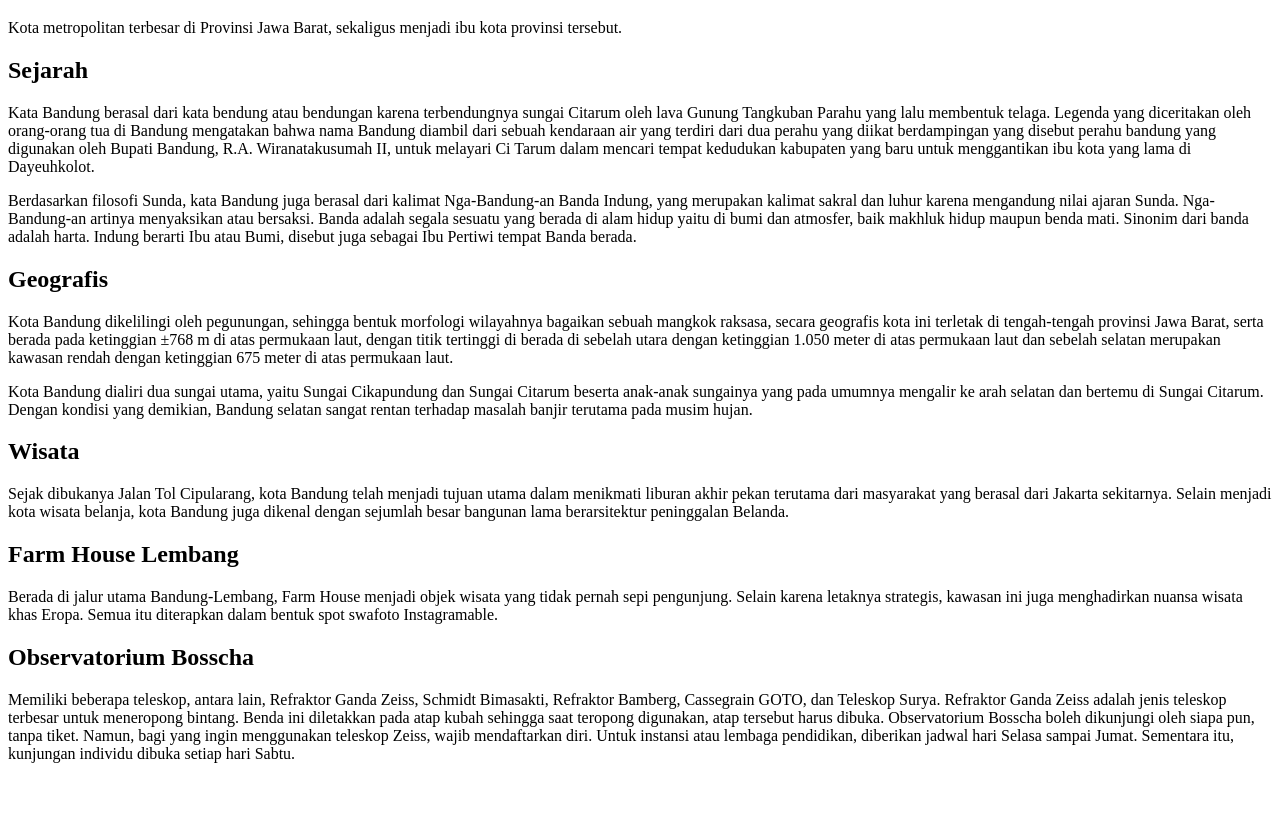
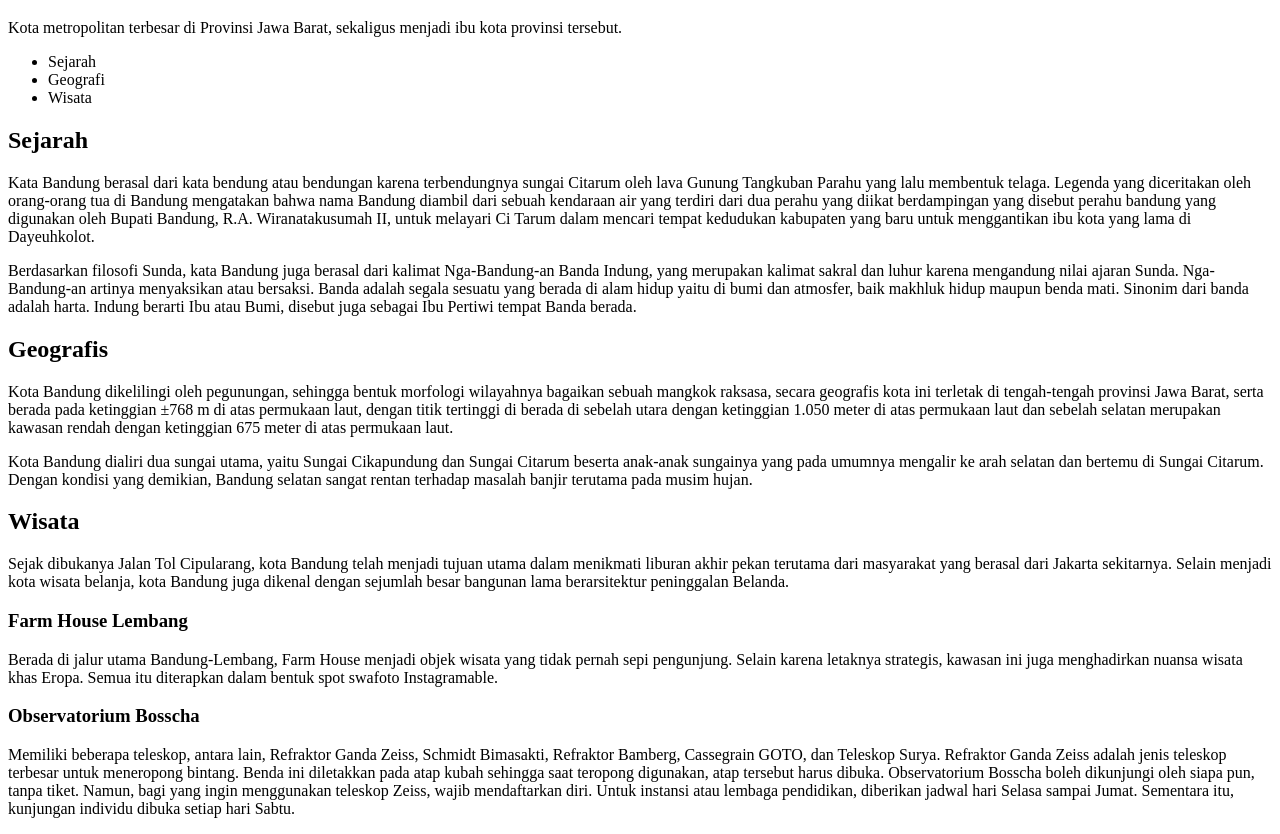
Before and after one commit to marlinakreatif/web_dasar, a plain HTML site: page index.html in a window 1280 px wide. Shown: the part 61-895 px from the top of the page. Before the commit the page ends 840 px from the top, so only its background shows below. Drawn offline with Linux system fonts and the light colour scheme.

Commit message:
menambahkan list pada halaman profile

```diff
--- a/index.html
+++ b/index.html
@@ -11,6 +11,11 @@
       Kota metropolitan terbesar di Provinsi Jawa Barat, sekaligus menjadi ibu
       kota provinsi tersebut.
     </p>
+    <ul>
+      <li>Sejarah</li>
+      <li>Geografi</li>
+      <li>Wisata</li>
+    </ul>
 
     <h2>Sejarah</h2>
     <p>
@@ -62,7 +67,7 @@
       peninggalan Belanda.
     </p>
 
-    <h2>Farm House Lembang</h2>
+    <h3>Farm House Lembang</h3>
     <p>
       Berada di jalur utama Bandung-Lembang, Farm House menjadi objek wisata
       yang tidak pernah sepi pengunjung. Selain karena letaknya strategis,
@@ -70,7 +75,7 @@
       diterapkan dalam bentuk spot swafoto Instagramable.
     </p>
 
-    <h2>Observatorium Bosscha</h2>
+    <h3>Observatorium Bosscha</h3>
     <p>
       Memiliki beberapa teleskop, antara lain, Refraktor Ganda Zeiss, Schmidt
       Bimasakti, Refraktor Bamberg, Cassegrain GOTO, dan Teleskop Surya.
```
